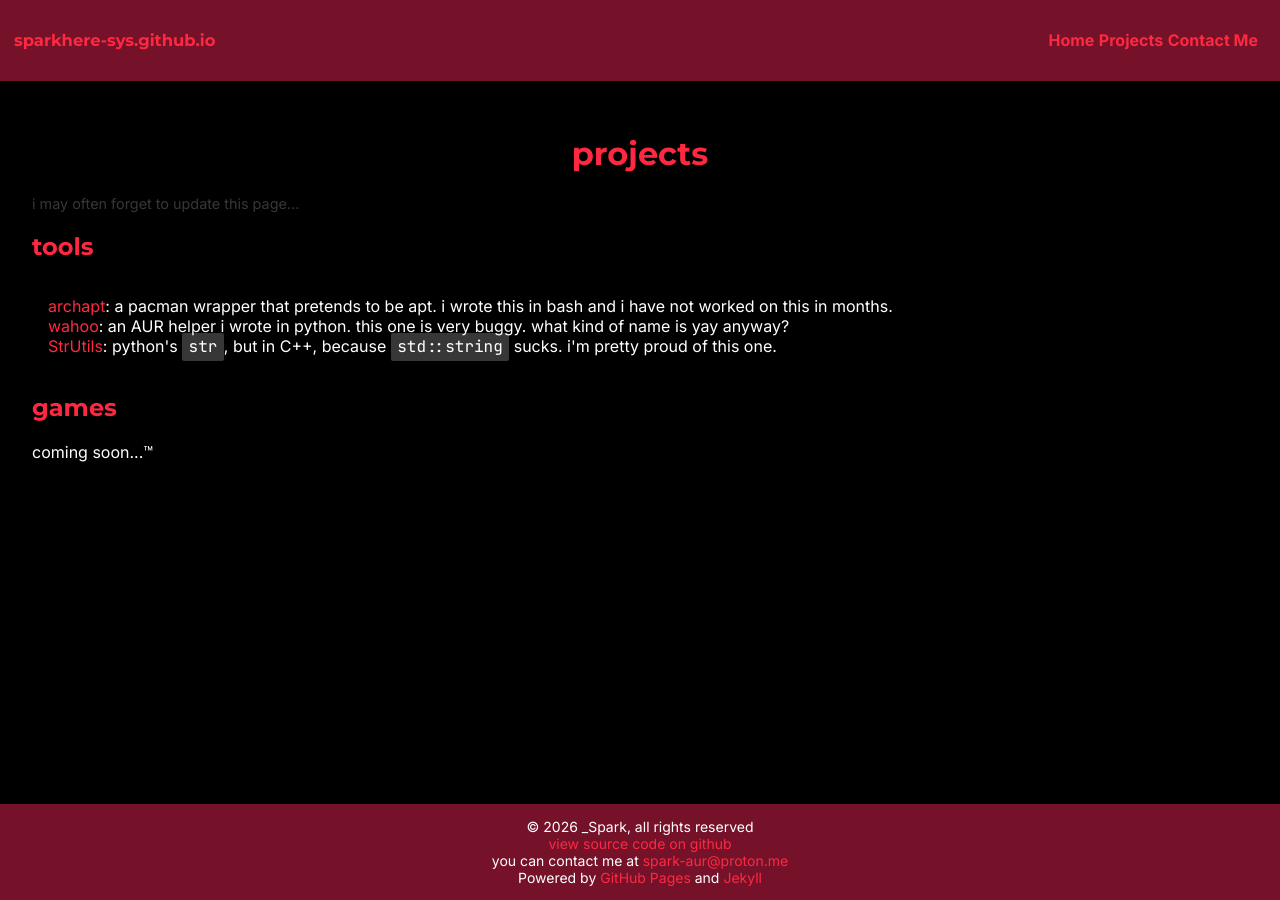
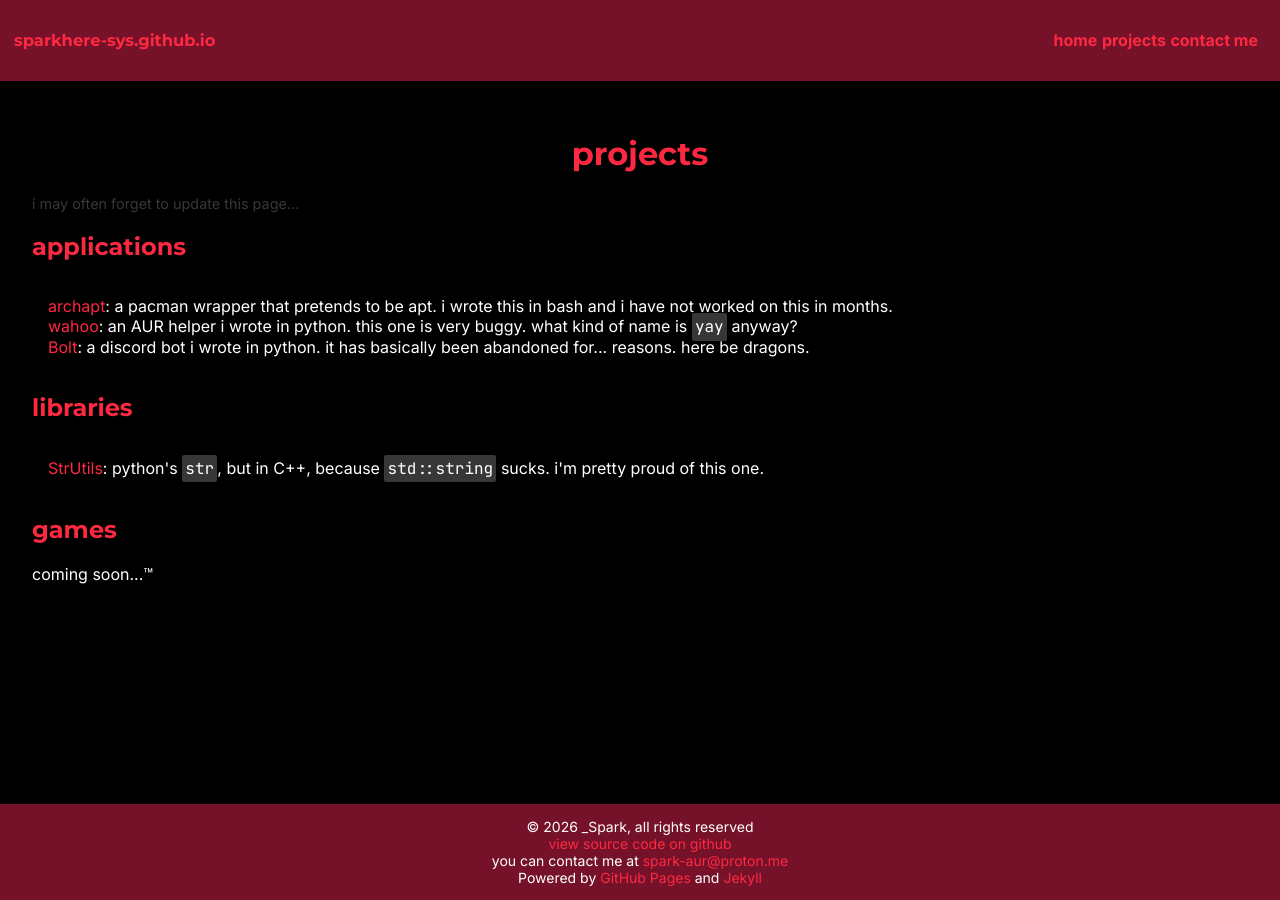
Before and after one commit to sparkhere-sys/sparkhere-sys.github.io, a Jekyll site: the page built from projects.html, in a window 1280 px wide. Built offline with Jekyll 4.4.1, drawn with Linux system fonts in a browser that asks for light colours.

Commit message:
quick changes 2: electric boogaloo

```diff
--- a/_includes/header.html
+++ b/_includes/header.html
@@ -2,9 +2,9 @@
 <h3 class="left-align">sparkhere-sys.github.io</h3>
 
 <nav class="right-align">
-  <a href="/index.html">Home</a>
-  <a href="/projects.html">Projects</a>
-  <a href="/contact.html">Contact Me</a>
+  <a href="/index.html">home</a>
+  <a href="/projects.html">projects</a>
+  <a href="/contact.html">contact me</a>
 </nav>
 
 </header>
--- a/index.html
+++ b/index.html
@@ -5,7 +5,7 @@ title: spark - the website™
 
 <div>
 
-<h1>hi, my name's spark</h1>
+<h1 class="mid-align">hi, my name's spark</h1>
 
 <p>
 this is my website. i make tools and games. <br>
@@ -14,6 +14,4 @@ yeah uh this place is kinda empty. come back later when i add more stuff.
 
 </div>
 
-<hr>
-
 <h2>uhhh bye</h2>
--- a/projects.html
+++ b/projects.html
@@ -6,7 +6,7 @@ title: projects - spark's website
 <h1 class="mid-align">projects</h1>
 <p class="ps">i may often forget to update this page...</p>
 
-<h2>tools</h2>
+<h2>applications</h2>
 
 <ul>
 
@@ -14,10 +14,19 @@ title: projects - spark's website
 i wrote this in bash and i have not worked on this in months. <br>
 
 <a href="https://github.com/sparkhere-sys/wahoo">wahoo</a>: an AUR helper i wrote in python.
-this one is very buggy. what kind of name is yay anyway? <br>
+this one is very buggy. what kind of name is <code>yay</code> anyway? <br>
 
-<a href="https://github.com/sparkhere-sys/strutils">StrUtils</a>: python's <code>str</code>, but in C++, because <code>std::string</code> sucks.
-i'm pretty proud of this one. <br>
+<a href="https://github.com/sparkhere-sys/bolt">Bolt</a>: a discord bot i wrote in python.
+it has basically been abandoned for... reasons. here be dragons. <br>
+
+</ul>
+
+<h2>libraries</h2>
+
+<ul>
+
+<a href="https://github.com/sparkhere-sys/strutils">StrUtils</a>: python's <code>str</code>,
+but in C++, because <code>std::string</code> sucks. i'm pretty proud of this one. <br>
 
 </ul>
 
--- a/style.css
+++ b/style.css
@@ -54,7 +54,7 @@ li {
 code {
   font-family: 'JetBrains Mono', monospace;
   background-color: var(--dim);
-  padding: 0.2em 0.4em;
+  padding: 0.2em 0.2em;
   border-radius: 2px;
 }
 
```
